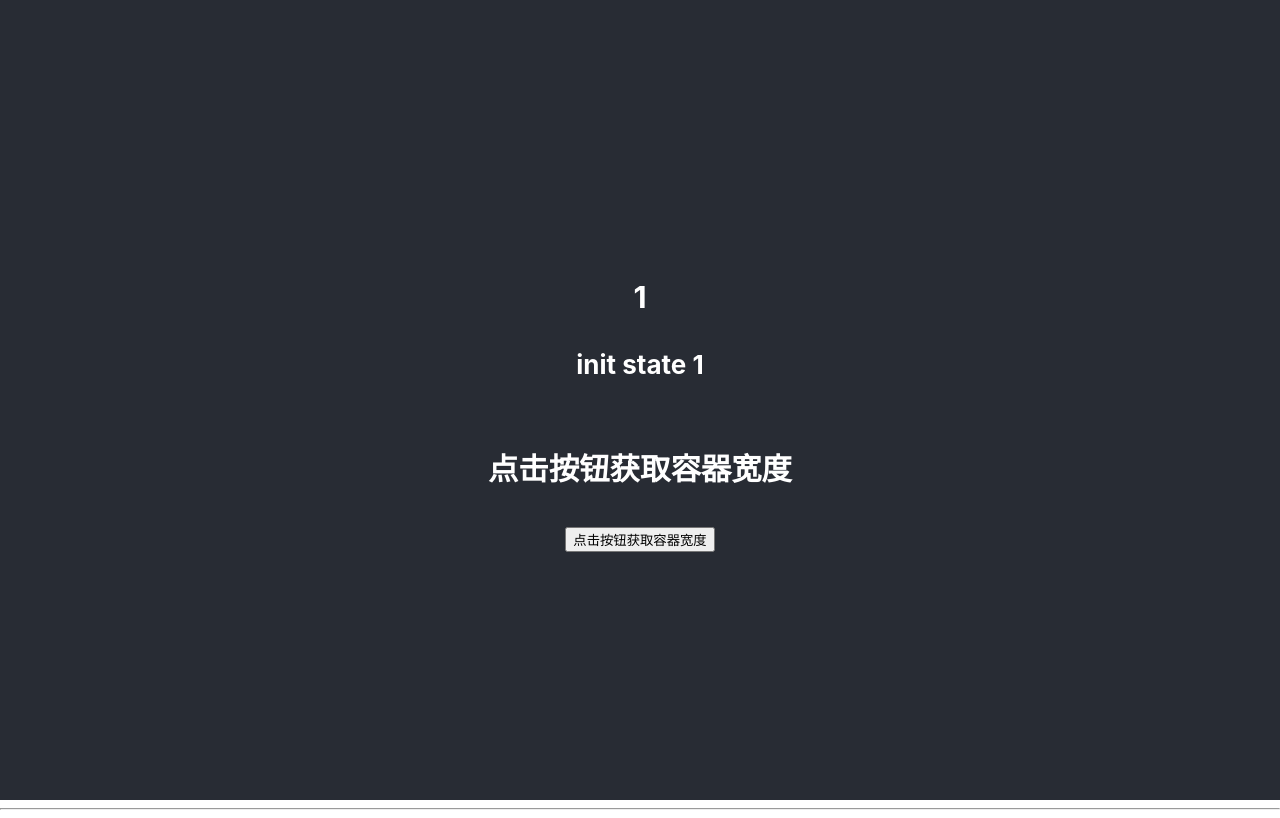
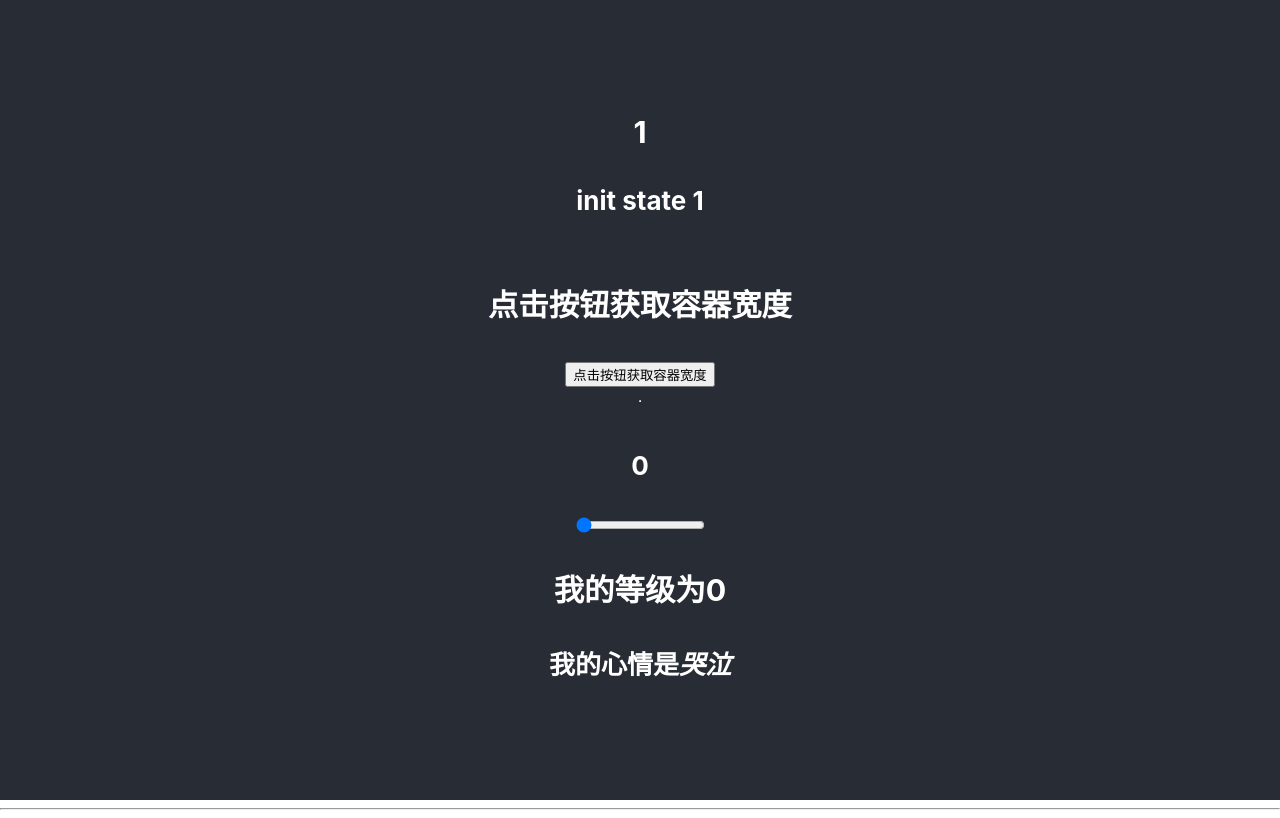
Before and after one commit to xsalina/react-hooks, a React (Create React App) app: page / in a window 1280 px wide. Built offline with nearby package versions, Linux system fonts and the light colour scheme.

Commit message:
memo的第二个参数为一个函数，此函数返回true则表示不重新渲染

```diff
--- a/src/App.js
+++ b/src/App.js
@@ -3,12 +3,13 @@
  * @Autor: 肖月萍
  * @Description: Do not edit
  * @LastEditors: 肖月萍
- * @LastEditTime: 2020-10-07 15:00:55
+ * @LastEditTime: 2020-10-07 16:08:05
  */
 import React,{useState,useEffect} from 'react';
 import Hooks from './components/hooks'
 import DidUpdate from './components/didUpdate.jsx'
 import Memo from './components/memo'
+import Memo1 from './components/memo1'
 import UseCallBack from './components/userCallback'
 import UseReducer from './components/useReducer'
 import UseContext,{ChildrenContext} from'./components/useContext'
@@ -62,6 +63,7 @@ function App() {
         <UseReducer /> */}
         <UseRef />
         <UseRef1 />
+        <Memo1 />
       </header>
       <hr />
 
--- /dev/null
+++ b/src/components/memo1.jsx
@@ -0,0 +1,41 @@
+import React,{useState,useEffect,useRef,memo} from 'react';
+export default (props) => {
+    const [leval,setLeval] = useState(0)
+    return <>
+    <hr />
+    <h4>{leval}</h4>
+    <input
+    type="range"
+    min='0'
+    max='500'
+    value={leval}
+    onChange={e => setLeval(+e.target.value)}
+
+    />
+    <ChildMemoChild leval={leval} />
+    </>
+
+}
+
+const methodsValue = value => {
+    if(value <= 100)return '哭泣'
+    if(value <= 200)return '平淡'
+    if(value <= 300)return '微笑'
+    if(value <= 400)return '开心'
+    if(value <= 500)return '笑'
+}
+//memo的第二个参数是一个函数 ，返回true的话就是不会重新渲染ChildMemoChild
+const isEqually = (preprops,nextProps) => {
+    const preValue = methodsValue(preprops.leval);
+    const nextValue = methodsValue(nextProps.leval);
+
+    return preValue === nextValue
+}
+
+export const ChildMemoChild = memo( props => {
+    const {leval} =props
+    return <div>
+        <h3>我的等级为{leval}</h3>
+        <h4>我的心情是<em>{methodsValue(leval)}</em></h4>
+    </div>
+},isEqually)
```
